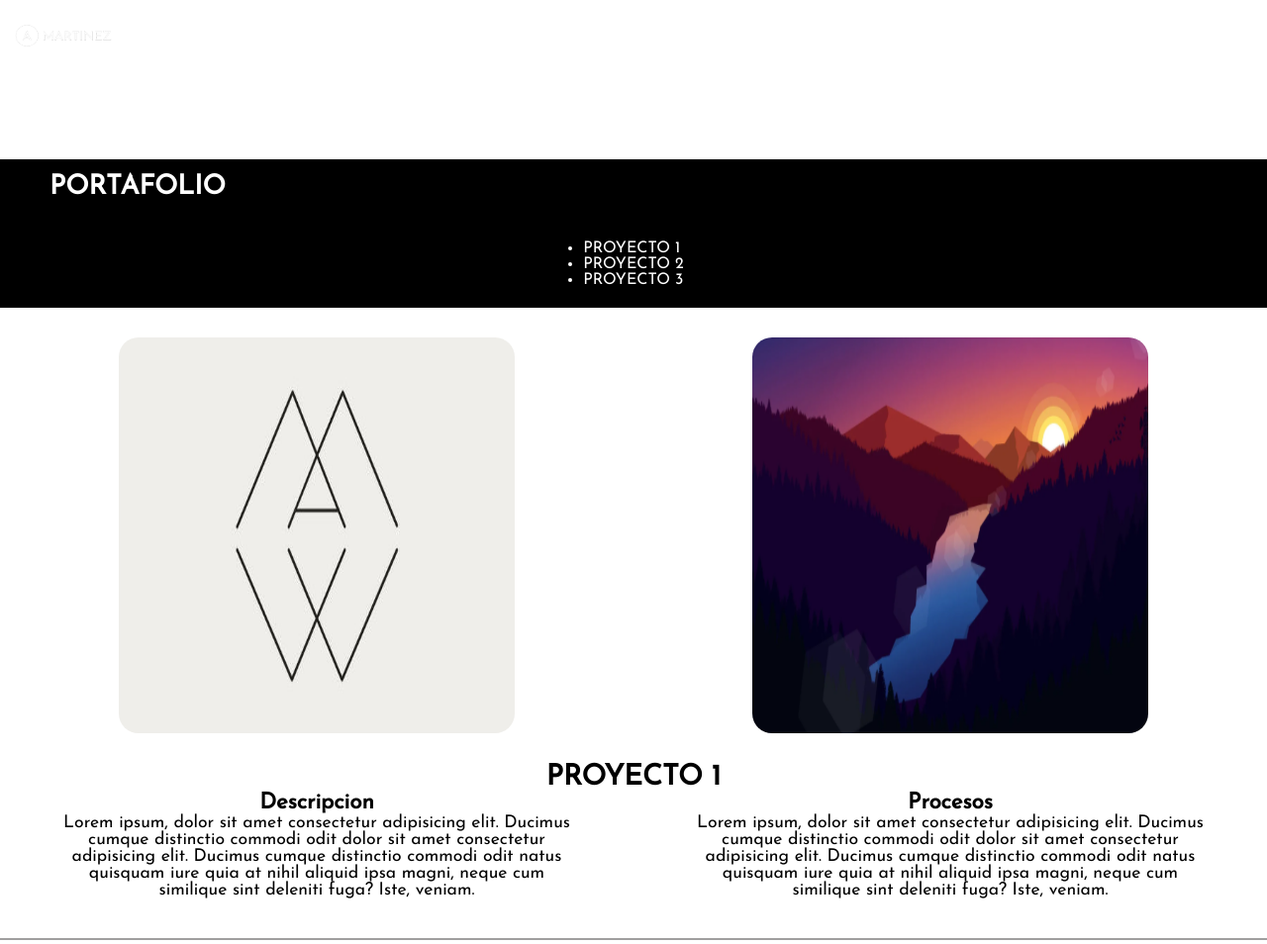
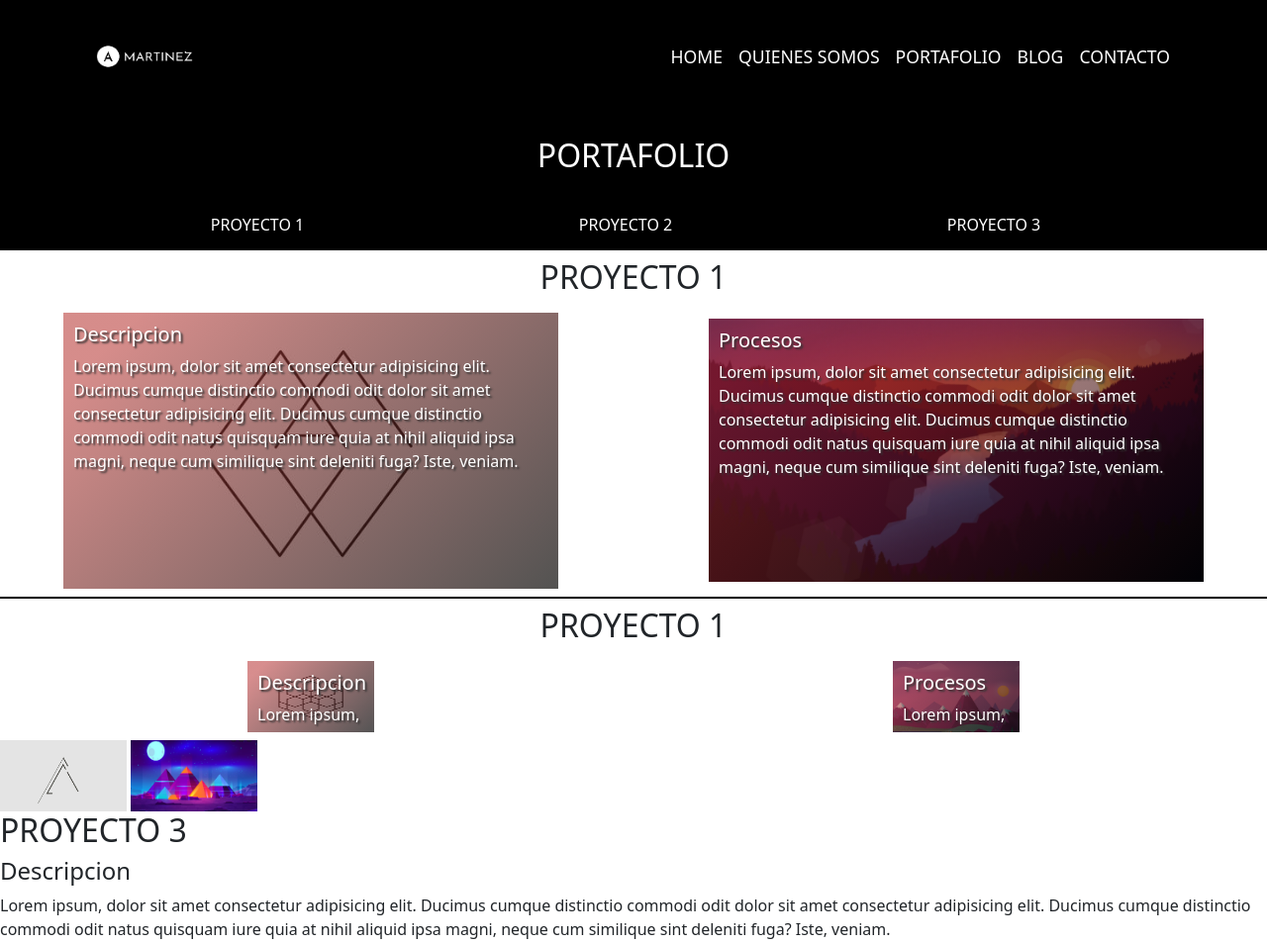
Before and after one commit to AlexisMartinez98/Alexis-martinez, a plain HTML site: page portafolio.html in a window 1280 px wide. Shown: the top 954 px of the page at 99% size. Drawn offline with nearby package versions, Linux system fonts and the light colour scheme.

Commit message:
modificaciones de la page3 sin terminar

```diff
--- a/estilos.css
+++ b/estilos.css
@@ -33,7 +33,7 @@ header a{
     color: var(--color-principal);
     font-size: 1.1rem;
 }
-nav a:hover{
+header nav a:hover{
     color: var(--color-terciario);
     transition-delay: 0.05s;
 }
@@ -170,209 +170,106 @@ footer  a img{
 /* FIN DE QUIENES.SOMOS.HTML */
 
 /* INICIO DE PORTAFOLIO.HTML */
-
-/* MENU */
-#menu{
+#menu {
     background-color: var(--color-secundario);
     color: var(--color-principal);
 }
-.menu .contenedor{
-    display: flex;
-    flex-direction: column;
+#menu .container li a{
+    color: var(--color-principal);
+    text-decoration: none;
 }
-#menu .titulo-menu{
-    display: flex;
-    align-items: center;
+#menu .container li a:hover{
+    color: var(--color-detalles);
+    text-decoration: underline;
 }
-.titulo-menu h1{
-    font-size: 1.7em;
-    margin: 15px 0 20px 50px;
+/* PROYECTO 1 */
+#proyecto1{
+    border-bottom: 2px solid var(--color-secundario);
+    margin: 0 0 20 px;
 }
-.menu-nav {
-    display: flex;
-    justify-content: space-around;
+.boxUno , .boxDos{
+    width: auto;
+    max-width: 500px;
+    height: auto;
+    overflow: hidden;
+    position: relative;
+    margin: 0.5rem auto;
 }
-.menu-nav ul{
-    margin: 20px;
+#proyecto1 .container img {
+    width :100%;
+    height: 100%;
+    margin-bottom: -5px;
+    transition: all 0.3s ease-out;
+    position: relative;
+    z-index: 2;
 }
-.menu-nav li{
-    margin: 0 50px;
+#proyecto1 .container:hover img{
+    transform: scale(1.2,1.2);
+    z-index: 9;
+}
+.boxText{
+    width: 100%;
+    height: 100%;
+    position: absolute;
+    top: 0;
+    left: 0;
+    z-index: 3;
+    padding: 10px;
+    background-image: linear-gradient( 135deg, rgba(189, 44, 44, 0.5) 10%, rgba(0, 0, 0, 0.65) 100%);
+    opacity: 1;
+    transition: 0.3s linear;
+    color: var(--color-principal);
+    text-shadow: 2px 2px 2px #333;
+}
+.boxText:hover{
+    opacity: 0;
+}
+@media screen and (max-width:810px) {
+    h5{
+        font-size: 1rem;
+    }
+    p{
+        font-size: 0.7rem;
+    }
 }
 
-/* secciones comportamiento de boton */
 
-.menu-nav a{
-    text-decoration: none;
-    color: var(--color-principal);
-    font-size: 1em;
 
-}
-.menu-nav a:hover{
-    color: var(--color-terciario);
-    font-size: 1.03em;
-    transition-delay: 0.05s;
-    text-decoration: underline;
-}
-/*FIN MENU */
-#portafolio{
-    width: 100%;
-}
-#portafolio .contenedor{
-    margin: 0;
-    padding: 0;
-}
-/* PROYECTO 1 */
 
-#proyecto1{
-    margin: 30px 0 40px 0;
-    border-bottom: 2px solid var(--textos-secundarios);
-}
-#proyecto1 .contenedor .contenedor-img{
-    display: flex;
-    justify-content: space-around;
-}
-#proyecto1 .contenedor .contenedor-img img{
-    border-radius: 20px;
-    width: 400px;
-    height: 400px;
-    background-position: center center;
-}
-#proyecto1 .contenedor .contenedor-img img:hover{
-    width: 420px;
-    height: 420px;
-    background-position: center center;
-}
-#proyecto1 .contenedor-text{
-    display: flex;
-    justify-content: space-around;
-    flex-direction: column;
-    align-items: center;
-    margin-top: 30px;
-    margin-bottom: 40px;
-}
-#proyecto1 .contenedor-text .titulo h2{
-    font-size: 1.8em;
-}
-#proyecto1 .contenedor-text .main-text{
-    display: flex;
-    justify-content: space-around;
-    align-items: center;
-}
-#proyecto1 .main-text .text-1 ,.text-2{
-    display: flex;
-    justify-content: center;
-    flex-direction: column;
-    align-items: center;
-    text-align: center;
-}
-#proyecto1 .main-text .text-1 h4 ,.text-2 h4{
-    font-size: 1.4em;
-}
-#proyecto1 .main-text .text-1 p ,.text-2 p{
-    font-size: 1.1em;
-    margin: 0 20px;
-    padding: 0 40px;
-}
-/* PROYECTO 2 */
 
-#proyecto2{
-    margin: 30px 0 40px 0;
-    border-bottom: 2px solid var(--textos-secundarios);
-}
-#proyecto2 .contenedor .contenedor-img{
-    display: flex;
-    justify-content: space-around;
-}
-#proyecto2 .contenedor .contenedor-img img{
-    border-radius: 20px;
-    width: 400px;
-    height: 400px;
-    background-position: center center;
-}
-#proyecto2 .contenedor .contenedor-img img:hover{
-    width: 420px;
-    height: 420px;
-    background-position: center center;
-}
-#proyecto2 .contenedor-text{
-    display: flex;
-    justify-content: space-around;
-    flex-direction: column;
-    align-items: center;
-    margin-top: 30px;
-    margin-bottom: 40px;
-}
-#proyecto2 .contenedor-text .titulo h2{
-    font-size: 1.8em;
-}
-#proyecto2 .contenedor-text .main-text{
-    display: flex;
-    justify-content: space-around;
-    align-items: center;
-}
-#proyecto2 .main-text .text-1 ,.text-2{
-    display: flex;
-    justify-content: center;
-    flex-direction: column;
-    align-items: center;
-    text-align: center;
-}
-#proyecto2 .main-text .text-1 h4 ,.text-2 h4{
-    font-size: 1.4em;
-}
-#proyecto2 .main-text .text-1 p ,.text-2 p{
-    font-size: 1.1em;
-    margin: 0 20px;
-    padding: 0 40px;
-}
-/* PROYECTO 3 */
 
-#proyecto3 .contenedor .contenedor-img{
-    display: flex;
-    justify-content: space-around;
-}
-#proyecto3 .contenedor .contenedor-img img{
-    border-radius: 20px;
-    width: 400px;
-    height: 400px;
-    background-position: center center;
-}
-#proyecto3 .contenedor .contenedor-img img:hover{
-    width: 420px;
-    height: 420px;
-    background-position: center center;
-}
-#proyecto3 .contenedor-text{
-    display: flex;
-    justify-content: space-around;
-    flex-direction: column;
-    align-items: center;
-    margin-top: 30px;
-    margin-bottom: 40px;
-}
-#proyecto3 .contenedor-text .titulo h2{
-    font-size: 1.8em;
-}
-#proyecto3 .contenedor-text .main-text{
-    display: flex;
-    justify-content: space-around;
-    align-items: center;
-}
-#proyecto3 .main-text .text-1 ,.text-2{
-    display: flex;
-    justify-content: center;
-    flex-direction: column;
-    align-items: center;
-    text-align: center;
-}
-#proyecto3 .main-text .text-1 h4 ,.text-2 h4{
-    font-size: 1.4em;
-}
-#proyecto3 .main-text .text-1 p ,.text-2 p{
-    font-size: 1.1em;
-    margin: 0 20px;
-    padding: 0 40px;
-}
+
+
+
+
+
+
+
+
+
+
+
+
+
+
+
+
+
+
+
+
+
+
+
+
+
+
+
+
+
+
+
+
 /* FIN DE PORTAFOLIO.HTML */
 
 /* INICIO DE BLOG.HTML */
--- a/portafolio.html
+++ b/portafolio.html
@@ -10,89 +10,102 @@
     <link rel="preconnect" href="https://fonts.googleapis.com">
     <link rel="preconnect" href="https://fonts.gstatic.com" crossorigin>
     <link href="https://fonts.googleapis.com/css2?family=Josefin+Sans&display=swap" rel="stylesheet">
+    <!-- Bootstrap -->
+    <link href="https://cdn.jsdelivr.net/npm/bootstrap@5.1.3/dist/css/bootstrap.min.css" rel="stylesheet"
+        integrity="sha384-1BmE4kWBq78iYhFldvKuhfTAU6auU8tT94WrHftjDbrCEXSU1oBoqyl2QvZ6jIW3" crossorigin="anonymous">
     <title>PROYECTOS-MARTINEZ</title>
 </head>
 
 <body>
     <header>
-        <div class="contenedor">
-            <!-- barra superior navegable -->
-            <div class="logo">
-                <a href="index.html"><img src="imagenes/logo.png" alt="Alexis-Martinez"></a>
+        <nav class="navbar navbar-expand-lg navbar-dark p-md-3 bg-black">
+            <div class="container">
+                <a class="navbar-brand" href="index.html">
+                    <img src="imagenes/logo.png" alt="logo" class="logo">
+                </a>
+                <button class="navbar-toggler" type="button" data-bs-toggle="collapse" data-bs-target="#navbarNav"
+                    aria-controls="navbarNav" aria-expanded="false" aria-label="Toggle navigation">
+                    <span class="navbar-toggler-icon"></span>
+                </button>
+
+                <div class="collapse navbar-collapse" id="navbarNav">
+                    <div class="mx-auto"></div>
+                    <ul class="navbar-nav">
+                        <li class="nav-item">
+                            <a href="index.html">HOME</a>
+                        </li>
+                        <li class="nav-item">
+                            <a href="quienes-somos.html">QUIENES SOMOS</a>
+                        </li>
+                        <li class="nav-item">
+                            <a href="portafolio.html">PORTAFOLIO</a>
+                        </li>
+                        <li class="nav-item">
+                            <a href="blog.html">BLOG</a>
+                        </li>
+                        <li class="nav-item">
+                            <a href="contacto.html">CONTACTO</a>
+                        </li>
+                    </ul>
                 </div>
-            <nav>
-                <ul>
-                    <li><a href="index.html">HOME</a></li>
-                    <li><a href="quienes-somos.html">QUIENES SOMOS</a></li>
-                    <li><a href="portafolio.html">PORTAFOLIO</a></li>
-                    <li><a href="blog.html">BLOG</a></li>
-                    <li><a href="contacto.html">CONTACTO</a></li>
-                </ul>
+            </div>
         </nav>
-        </div>
     </header>
-
     <!-- barra navegable para acceder a los proyectos -->
 
     <section id="menu">
-        <div class="contenedor">
-            <div class="titulo-menu">
-                <h1>PORTAFOLIO</h1>
-            </div>
-            <div class="menu-nav">
-                <nav>
-                    <ul>
-                        <li> <a href="#proyecto1">PROYECTO 1</a></li>
-                        <li> <a href="#proyecto2">PROYECTO 2</a></li>
-                        <li> <a href="#proyecto3">PROYECTO 3</a></li>
-                    </ul>
-                </nav>
+        <div class="container">
+            <div class="d-flex align-items-center justify-content-center flex-column p-4">
+                <h2>PORTAFOLIO</h2>
             </div>
         </div>
+        <div class="container">
 
+            <ul class="navbar-nav ">
+                <div class="d-flex align-items-center justify-content-around mb-2">
+                    <li class="nav-item"> <a href="#proyecto1" class="decoration-none">PROYECTO 1</a></li>
+                    <li class="nav-item"> <a href="#proyecto2" class="decoration-none">PROYECTO 2</a></li>
+                    <li class="nav-item"> <a href="#proyecto3" class="decoration-none">PROYECTO 3</a></li>
+                </div>
+            </ul>
+
+        </div>
     </section>
-
-    <!-- fin barra navegable para acceder a los proyectos -->
-
-    <section id="portafolio">
-        <!-- seccion de proyectos -->
-        <div class="contenedor">
 
     <section id="proyecto1">
         <!-- vinculo proyecto1 -->
-                <div class="contenedor">
-                <div class="contenedor-img">
-                    <!-- imagen1 detras de la imagen 2 -->
-                    <img src="imagenes/proyecto1.jpg" alt="proyecto1">
-                    <!--atras-->
-                    <img src="imagenes/proyecto1-2.png" alt="img-secundaria-proyecto1">
-                    <!--adelante-->
-                </div>
-
-                <div class="contenedor-text">
-                    <div class="titulo">
+        <div class="d-flex align-items-center justify-content-around pt-2">
             <h2>PROYECTO 1</h2>
         </div>
-                    <div class="main-text">
-                        <div class="text-1">
-                            <h4>Descripcion</h4>
+        <div class="row">
+            <div class="container col-sm-12 col-md-6 col-xl-6 d-flex align-items-center justify-content-around">
+                <div class="boxUno">
+                    <img src="imagenes/proyecto1.jpg" alt="proyecto1">
+                    <div class="boxText">
+                        <h5>Descripcion</h5>
                         <P>Lorem ipsum, dolor sit amet consectetur adipisicing elit. Ducimus cumque distinctio
                             commodi odit
                             dolor sit amet consectetur adipisicing elit. Ducimus cumque distinctio
                             commodi odit
-                                natus quisquam iure quia at nihil aliquid ipsa magni, neque cum similique sint deleniti
+                            natus quisquam iure quia at nihil aliquid ipsa magni, neque cum similique sint
+                            deleniti
                             fuga?
                             Iste, veniam.
                         </P>
                     </div>
-
-                        <div class="text-2">
-                            <h4>Procesos</h4>
+                </div>
+            </div>
+            <div class="container col-sm-12 col-md-6 col-xl-6 d-flex align-items-center justify-content-around">
+                <div class="boxDos">
+                    <img src="imagenes/proyecto1-2.png" alt="img-secundaria-proyecto1">
+                    <div class="boxText">
+                        <h5>Procesos</h5>
                         <P>Lorem ipsum, dolor sit amet consectetur adipisicing elit. Ducimus cumque distinctio
                             commodi odit
                             dolor sit amet consectetur adipisicing elit. Ducimus cumque distinctio
                             commodi odit
-                                natus quisquam iure quia at nihil aliquid ipsa magni, neque cum similique sint deleniti
+                            natus quisquam iure quia at nihil aliquid ipsa magni, neque cum similique sint
+                            deleniti
                             fuga?
                             Iste, veniam.
                         </P>
@@ -104,39 +117,38 @@
 
     <section id="proyecto2">
         <!-- vinculo proyecto1 -->
-        <div class="contenedor">
-        <div class="contenedor-img">
-            <!-- imagen1 detras de la imagen 2 -->
+        <div class="d-flex align-items-center justify-content-around pt-2">
+            <h2>PROYECTO 1</h2>
+        </div>
+        <div class="row">
+            <div class="container col-sm-12 col-md-6 col-xl-6 d-flex align-items-center justify-content-around">
+                <div class="boxUno">
                     <img src="imagenes/proyecto2.jpg" alt="proyecto2">
-            <!--atras-->
-            <img src="imagenes/proyecto2-2.png" alt="img-secundaria-proyecto2">
-            <!--adelante-->
-        </div>
-
-        <div class="contenedor-text">
-            <div class="titulo">
-                <h2>PROYECTO 2</h2>
-            </div>
-            <div class="main-text">
-                <div class="text-1">
-                    <h4>Descripcion</h4>
+                    <div class="boxText">
+                        <h5>Descripcion</h5>
                         <P>Lorem ipsum, dolor sit amet consectetur adipisicing elit. Ducimus cumque distinctio
                             commodi odit
                             dolor sit amet consectetur adipisicing elit. Ducimus cumque distinctio
                             commodi odit
-                        natus quisquam iure quia at nihil aliquid ipsa magni, neque cum similique sint deleniti
+                            natus quisquam iure quia at nihil aliquid ipsa magni, neque cum similique sint
+                            deleniti
                             fuga?
                             Iste, veniam.
                         </P>
                     </div>
-
-                <div class="text-2">
-                    <h4>Procesos</h4>
+                </div>
+            </div>
+            <div class="container col-sm-12 col-md-6 col-xl-6 d-flex align-items-center justify-content-around">
+                <div class="boxDos">
+                    <img src="imagenes/proyecto2-2.png" alt="img-secundaria-proyecto2">
+                    <div class="boxText">
+                        <h5>Procesos</h5>
                         <P>Lorem ipsum, dolor sit amet consectetur adipisicing elit. Ducimus cumque distinctio
                             commodi odit
                             dolor sit amet consectetur adipisicing elit. Ducimus cumque distinctio
                             commodi odit
-                        natus quisquam iure quia at nihil aliquid ipsa magni, neque cum similique sint deleniti
+                            natus quisquam iure quia at nihil aliquid ipsa magni, neque cum similique sint
+                            deleniti
                             fuga?
                             Iste, veniam.
                         </P>
@@ -168,7 +180,8 @@
                             commodi odit
                             dolor sit amet consectetur adipisicing elit. Ducimus cumque distinctio
                             commodi odit
-                    natus quisquam iure quia at nihil aliquid ipsa magni, neque cum similique sint deleniti
+                            natus quisquam iure quia at nihil aliquid ipsa magni, neque cum similique sint
+                            deleniti
                             fuga?
                             Iste, veniam.
                         </P>
@@ -180,7 +193,8 @@
                             commodi odit
                             dolor sit amet consectetur adipisicing elit. Ducimus cumque distinctio
                             commodi odit
-                    natus quisquam iure quia at nihil aliquid ipsa magni, neque cum similique sint deleniti
+                            natus quisquam iure quia at nihil aliquid ipsa magni, neque cum similique sint
+                            deleniti
                             fuga?
                             Iste, veniam.
                         </P>
@@ -189,28 +203,30 @@
             </div>
         </div>
     </section>
-
-    </div>
-    </section>
-
     <footer>
-        <div class="contenedor-footer">
-            <div class="contenedor-izq">
+        <div class="row d-flex align-items-center justify-content-between">
+            <div class="col-sm-12 col-md-5 col-xl-4 d-flex align-items-center justify-content-center">
                 <p class="izq">Todos los derechos reservados</p>
             </div>
 
-            <div class="contenedor-redes">
+            <div class="col-sm-12 col-md-2 col-xl-4 d-flex align-items-center justify-content-center">
                 <a href="https://www.instagram.com/" target="_BLANK"><img src="imagenes/instagram.png" alt="insta"></a>
                 <a href="https://www.facebook.com/" target="_BLANK"><img src="imagenes/facebook.png" alt="face"></a>
                 <a href="https://www.linkedin.com/" target="_BLANK"><img src="imagenes/linkedin.png" alt="link"></a>
             </div>
 
-            <div class="contenedor-der">
-                <p class="izq">&copy; 2021│ALEXIS MARTINEZ</p>
+            <div class="col-sm-12 col-md-5 col-xl-4 d-flex align-items-center justify-content-center">
+                <p class="izq">&copy; 2022│ALEXIS MARTINEZ</p>
             </div>
         </div>
     </footer>
 
+    <script src="https://cdn.jsdelivr.net/npm/@popperjs/core@2.10.2/dist/umd/popper.min.js"
+        integrity="sha384-7+zCNj/IqJ95wo16oMtfsKbZ9ccEh31eOz1HGyDuCQ6wgnyJNSYdrPa03rtR1zdB" crossorigin="anonymous">
+    </script>
+    <script src="https://cdn.jsdelivr.net/npm/bootstrap@5.1.3/dist/js/bootstrap.min.js"
+        integrity="sha384-QJHtvGhmr9XOIpI6YVutG+2QOK9T+ZnN4kzFN1RtK3zEFEIsxhlmWl5/YESvpZ13" crossorigin="anonymous">
+    </script>
 </body>
 
 </html>
```
Lines whose indentation alone changed are shown as unchanged.
